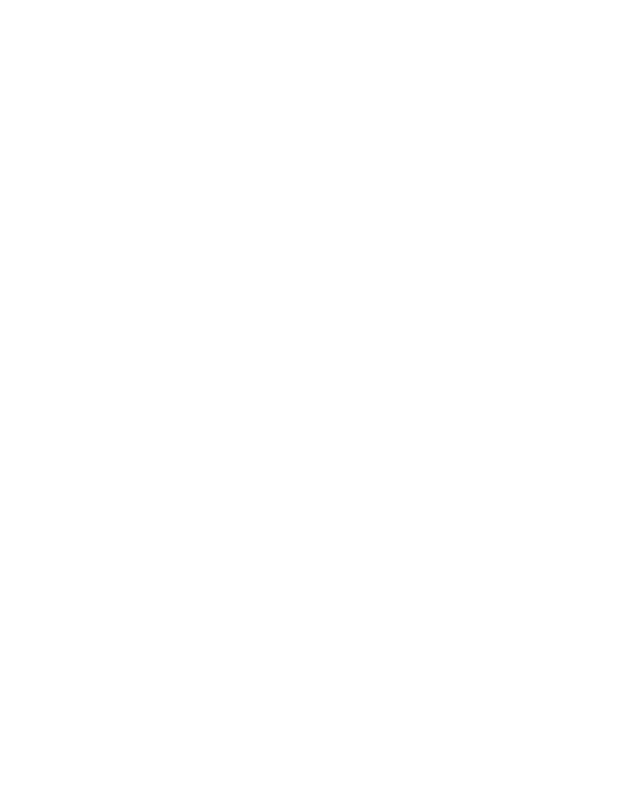
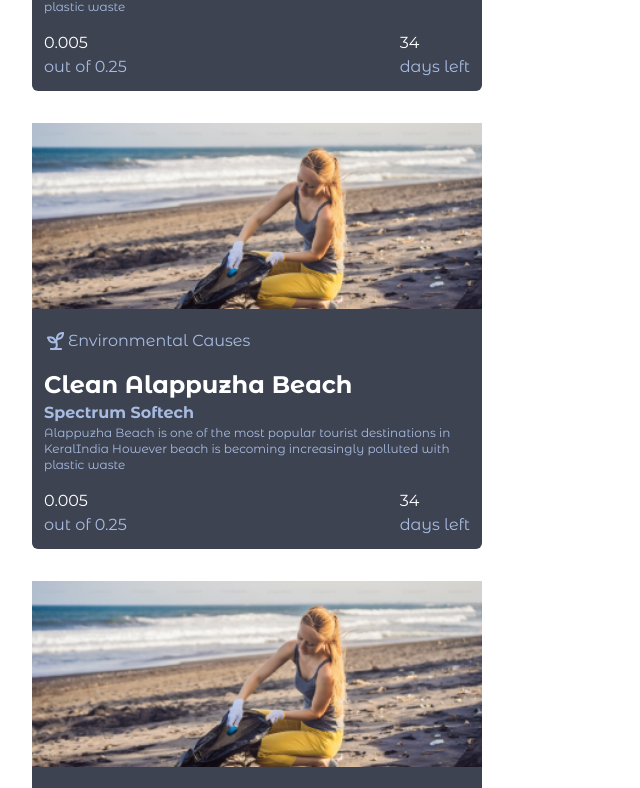
Before and after one commit to Alvinvarghese/trustfunds, a Next.js app: page / in a window 1280 px wide. Shown: the part 1167-1955 px from the top of the page, without its empty margins (0-640 px from the left). Before the commit the page ends 800 px from the top, so only its background shows below. Built offline with nearby package versions, Linux system fonts and the light colour scheme.

Commit message:
created card component

```diff
--- a/src/app/page.js
+++ b/src/app/page.js
@@ -1,4 +1,5 @@
 import Home from "@/components/Home/Home";
+import Card from "@/components/card/Card";
 import Navbar from "@/components/navbar/navbar";
 
 
@@ -7,6 +8,13 @@ const Page = () => {
     <>
       <Navbar />
       <Home />
+      <Card />
+      <Card />
+      <Card />
+      <Card />
+      <Card />
+      <Card />
+      <Card />
     </>
   );
 };
--- /dev/null
+++ b/src/components/card/Card.js
@@ -0,0 +1,48 @@
+import React from "react";
+import Image from "next/image";
+const Card = () => {
+  return (
+    <div className="m-8 flex w-[450px] flex-col gap-2 rounded-md bg-darkgray text-lightbluetext">
+      <div>
+        <Image height={153} width={450} src="/card_image.png" />
+      </div>
+      <div className="p-3 ">
+        <div className="flex flex-row ">
+          <div>
+            <Image height={24} width={24} src="/sprout.png" />
+          </div>
+
+          <div>
+            <h3>Environmental Causes</h3>
+          </div>
+        </div>
+
+        <h1 className="text-2xl font-bold text-white pt-4">Clean Alappuzha Beach</h1>
+
+        <h2 className="font-bold">Spectrum Softech</h2>
+
+        <div>
+          <p className="text-xs">
+            Alappuzha Beach is one of the most popular tourist destinations in
+            KeralIndia However beach is becoming increasingly polluted with
+            plastic waste
+          </p>
+        </div>
+
+        <div className="flex flex-row justify-between pt-4">
+          <div className="flex flex-col">
+            <p className="text-white">0.005</p>
+            <p>out of 0.25</p>
+          </div>
+
+          <div className="flex flex-col">
+            <p className="text-white">34</p>
+            <p>days left</p>
+          </div>
+        </div>
+      </div>
+    </div>
+  );
+};
+
+export default Card;
--- a/src/components/card/page.js
+++ /dev/null
@@ -1,40 +0,0 @@
-import React from 'react'
-import Image from "next/image";
-const Page = () => {
-  return (
-    <div className='flex h-screen'>
-        <div >
-            <Image src="/ai_image.png"/>
-        </div>
-           <div>
-           <Image src="/sprout.png"/>
-
-           </div>
-
-           <div>
-
-           </div>
-        <div>
-
-        </div>
-
-        <h1>
-            Clean Alappuzha Beach
-        </h1>
-
-        <h2>
-            Spectrum Softech
-        </h2>
-
-        <div>
-
-        </div>
-
-        <div>
-
-        </div>
-    </div>
-  )
-}
-
-export default Page
--- a/tailwind.config.js
+++ b/tailwind.config.js
@@ -26,6 +26,8 @@ module.exports = {
         lightblue: "rgba(168, 188, 240, 1)",
         lightbluetext: "rgba(168, 188, 226, 1)",
         darkgray: "rgba(61,67,80,1)",
+
+
         border: "hsl(var(--border))",
         input: "hsl(var(--input))",
         ring: "hsl(var(--ring))",
```
Also changed, not shown: public/card_image.png (added).
